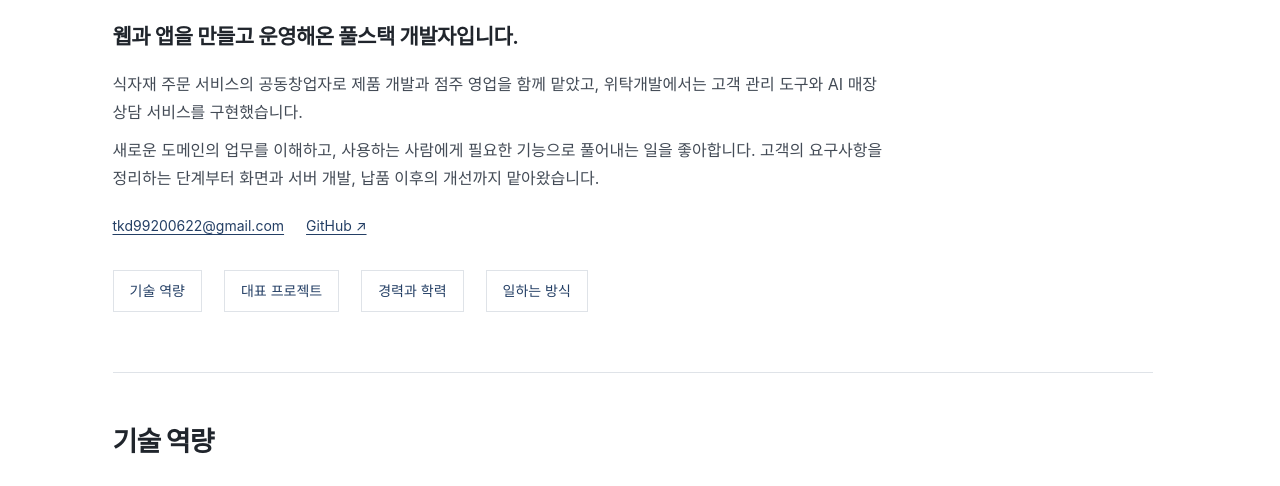
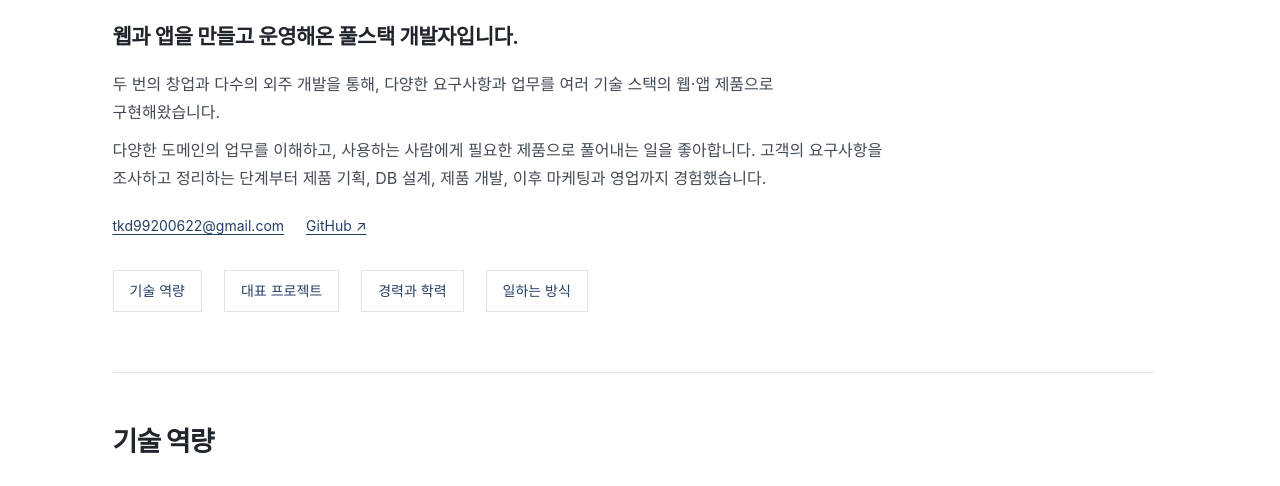
Before and after one commit to tkd992006/resume, a plain HTML site: page simple/index.html in a window 1280 px wide. Shown: the part 256-742 px from the top of the page. Drawn offline with Linux system fonts and the light colour scheme.

Commit message:
Publish updated simple portfolio introduction

```diff
--- a/simple/index.html
+++ b/simple/index.html
@@ -21,7 +21,7 @@
     <p class="role">Full-stack Developer</p>
     <h1 id="about-title">이상화</h1>
     <p class="lead">웹과 앱을 만들고 운영해온 풀스택 개발자입니다.</p>
-    <div class="hero-copy"><p>식자재 주문 서비스의 공동창업자로 제품 개발과 점주 영업을 함께 맡았고, 위탁개발에서는 고객 관리 도구와 AI 매장 상담 서비스를 구현했습니다.</p><p>새로운 도메인의 업무를 이해하고, 사용하는 사람에게 필요한 기능으로 풀어내는 일을 좋아합니다. 고객의 요구사항을 정리하는 단계부터 화면과 서버 개발, 납품 이후의 개선까지 맡아왔습니다.</p></div>
+    <div class="hero-copy"><p>두 번의 창업과 다수의 외주 개발을 통해, 다양한 요구사항과 업무를 여러 기술 스택의 웹·앱 제품으로 구현해왔습니다.</p><p>다양한 도메인의 업무를 이해하고, 사용하는 사람에게 필요한 제품으로 풀어내는 일을 좋아합니다. 고객의 요구사항을 조사하고 정리하는 단계부터 제품 기획, DB 설계, 제품 개발, 이후 마케팅과 영업까지 경험했습니다.</p></div>
     <div class="contact-links"><a href="mailto:tkd99200622@gmail.com">tkd99200622@gmail.com</a><a href="https://github.com/tkd992006" target="_blank" rel="noreferrer">GitHub ↗</a></div>
     <nav class="quick-links" aria-label="바로 가기"><a href="#skills">기술 역량</a><a href="#projects">대표 프로젝트</a><a href="#experience">경력과 학력</a><a href="#ama">일하는 방식</a></nav>
   </section>
```
